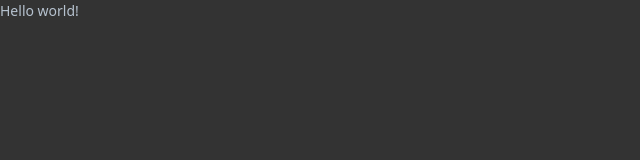
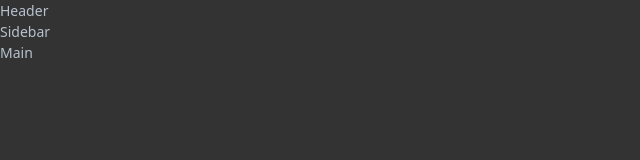
Before and after one commit to jlcarrascof/Tasks-Board-Trello-Clone-React, a React (Vite) app: page / in a window 1280 px wide. Shown: the top 160 px of the page, without its empty margins (0-640 px from the left). Built offline with nearby package versions, Linux system fonts and the light colour scheme.

Commit message:
chore: Refactor App component to use Header, Sidebar, and Main components

```diff
--- a/src/App.jsx
+++ b/src/App.jsx
@@ -1,12 +1,17 @@
 import './App.css'
+import Header from './components/Header.jsx'
+import Sidebar from './components/Sidebar.jsx'
+import Main from './components/Main.jsx'
 
 function App() {
 
   return (
     <>
-      <h1 className="text-3xl font-bold underline">
-        Hello world!
-      </h1>
+      <Header></Header>
+      <div>
+        <Sidebar></Sidebar>
+        <Main></Main>
+      </div>
     </>
   )
 }
```
